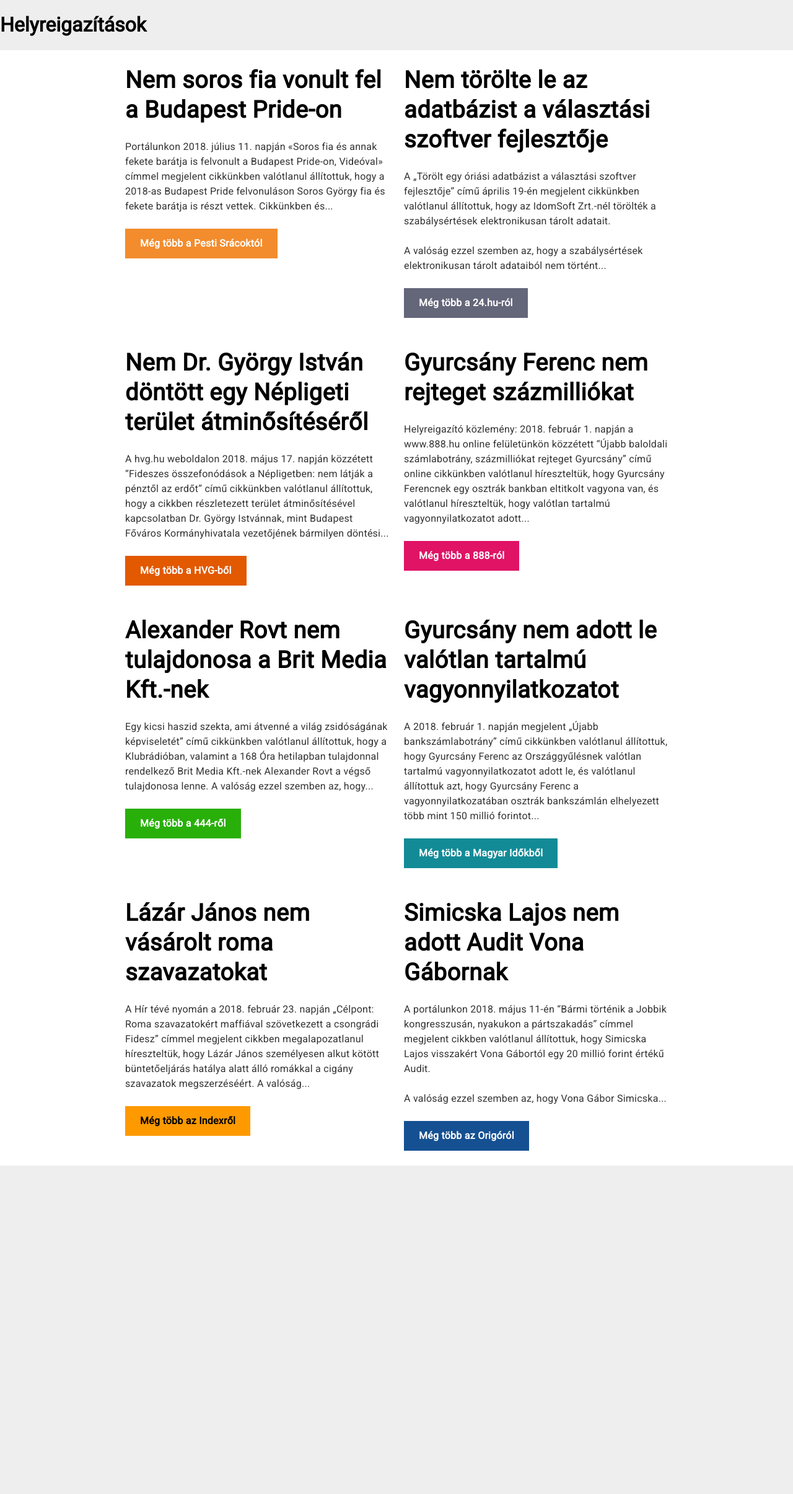
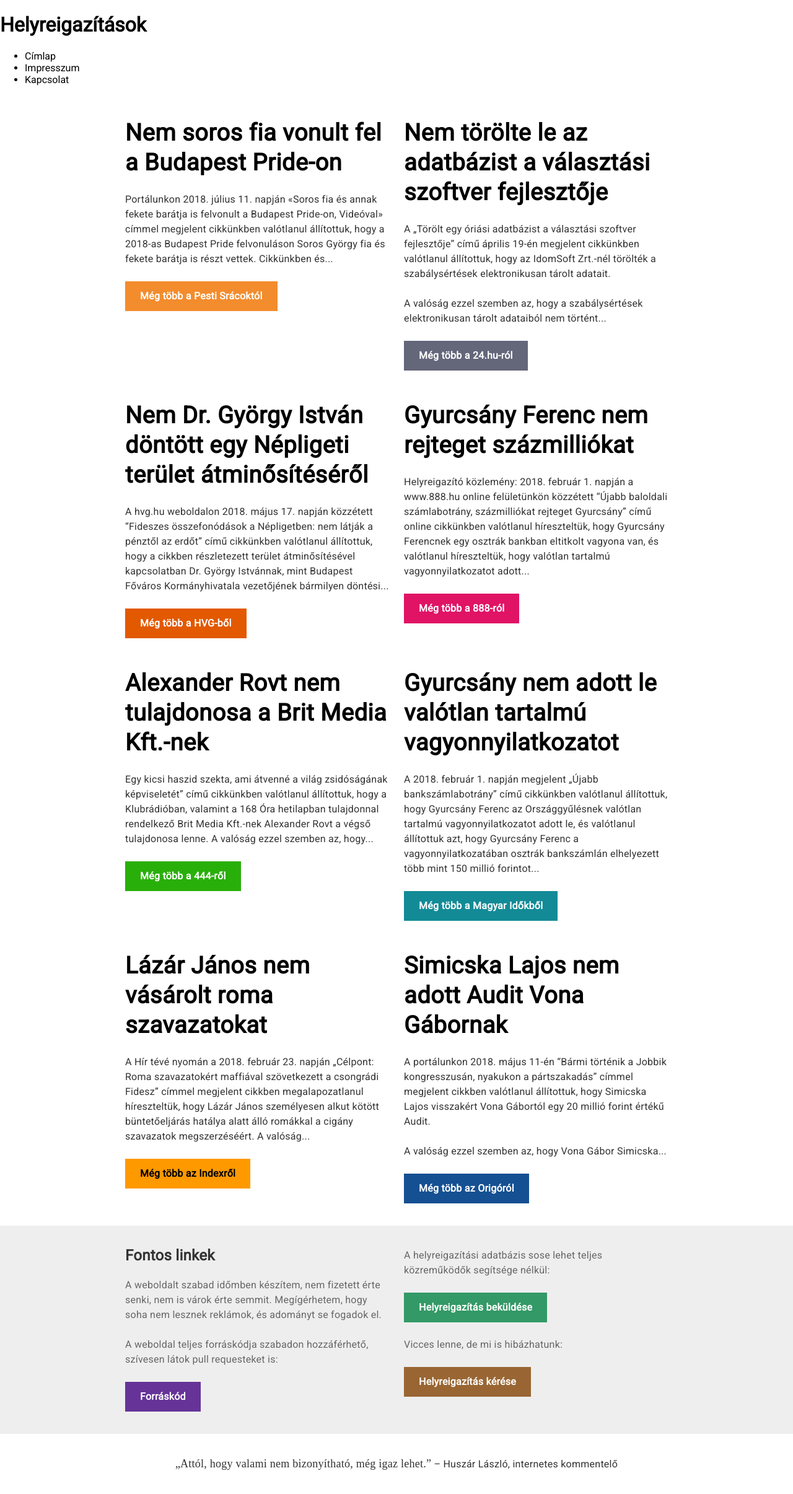
Before and after one commit to andormade/helyreigazitasok, a Jekyll site: the page built from index.html, in a window 1280 px wide. Shown: the whole page at 62% size. Built offline with Jekyll 4.4.1, drawn with Linux system fonts in a browser that asks for light colours; the list of posts is cut into pages by our own code; before the commit the page ends 1929 px from its top, so only the background shows below that.

Commit message:
update design

```diff
--- a/_layouts/default.html
+++ b/_layouts/default.html
@@ -19,17 +19,58 @@
 <body>
 	<div class="header">
 		<h1>Helyreigazítások</h1>
+		<ul>
+			<li>Címlap</li>
+			<li>Impresszum</li>
+			<li>Kapcsolat</li>
+
+		</ul>
 	</div>
-	<div class="wrapper">
+	<div class="white">
 		<div class="body">
 			{{ content }}
 		</div>
 	</div>
-	<div class="footer">
-		<div class="links">
-			<p></p>
+	<div class="grey">
+		<div class="footer">
+			<div class="column">
+				<div class="padding">
+					<h3>Fontos linkek</h3>
+					<p>A weboldalt szabad időmben készítem, nem fizetett érte senki, nem is várok érte semmit. Megígérhetem, hogy soha nem
+						lesznek reklámok, és adományt se fogadok el.</p>
+					<p>A weboldal teljes forráskódja szabadon hozzáférhető, szívesen látok pull requesteket is:</p>
+					<p>
+						<a class="source-button" target="_blank" href="https://github.com/andormade/helyreigazitasok">Forráskód</a>
+					</p>
+				</div>
+			</div>
+			<div class="column">
+				<div class="padding">
+					<p>A helyreigazítási adatbázis sose lehet teljes közreműködők segítsége nélkül:</p>
+					<p>
+						<a href="" class="send-correction-button">Helyreigazítás beküldése</a>
+					</p>
+					<p>Vicces lenne, de mi is hibázhatunk:</p>
+					<p>
+						<a class="request-correction-button">Helyreigazítás kérése</a>
+					</p>
+				</div>
+			</div>
+			<div class="clear"></div>
 		</div>
 	</div>
+	<div class="white">
+		<div class="footer center">
+
+					<div class="padding">
+						<p><span class="quote">„Attól, hogy valami nem bizonyítható, még igaz lehet.”</span> – Huszár László, internetes kommentelő</p>
+					</div>
+
+			<div class="clear"></div>
+		</div>
+
+	</div>
+
 </body>
 
 </html>
--- a/_sass/_logos.scss
+++ b/_sass/_buttons.scss
@@ -6,7 +6,7 @@
     }
 }
 
-.logo {
+.button {
     display: inline-block;
     font-weight: bold;
     padding: 0 24px;
@@ -14,57 +14,78 @@
 }
 
 .index-hu {
-    @extend .logo;
+    @extend .button;
     @include bgColorWithHover(#ff9900);
 
     color: black;
 }
 
 .magyar-idok {
-    @extend .logo;
+    @extend .button;
     @include bgColorWithHover(#128b97);
 
     color: white;
 }
 
 .hvg {
-    @extend .logo;
+    @extend .button;
     @include bgColorWithHover(#e25900);
 
     color: white;
 }
 
 .origo {
-    @extend .logo;
+    @extend .button;
     @include bgColorWithHover(#155092);
 
     color: white;
 }
 
 .huszonnegy {
-    @extend .logo;
+    @extend .button;
     @include bgColorWithHover(#64667a);
 
     color: #ffffff;
 }
 
 .nyolcnyolcnyolc {
-    @extend .logo;
+    @extend .button;
     @include bgColorWithHover(#e01365);
 
     color: #ffffff;
 }
 
 .negynegynegy {
-    @extend .logo;
+    @extend .button;
     @include bgColorWithHover(#29af0a);
 
     color: #ffffff;
 }
 
 .pesti-sracok {
-    @extend .logo;
+    @extend .button;
     @include bgColorWithHover(#F38C2D);
 
     color: #ffffff;
 }
+
+.send-correction-button {
+    @extend .button;
+    @include bgColorWithHover(#339966);
+
+    color: #ffffff;
+}
+
+.request-correction-button {
+    @extend .button;
+    @include bgColorWithHover(#996633);
+
+    color: #ffffff;
+}
+
+.source-button {
+    @extend .button;
+    @include bgColorWithHover(#663399);
+
+    color: #ffffff;
+}
--- a/_sass/_layout.scss
+++ b/_sass/_layout.scss
@@ -1,26 +1,44 @@
-body {
+body, html {
     font-family: Roboto, sans-serif;
     margin: 0;
     padding: 0;
-    background: #eeeeee;
+    background: #ffffff;
 }
 
-.wrapper {
+.white {
     background: #ffffff;
+    padding: 12px;
+
+    color: #333333;
+}
+
+.grey {
+    background: #eeeeee;
+    padding: 12px;
+
+    color: #666666;
+}
+
+.black {
+    background: #333333;
+    padding: 12px;
+    color: #cccccc;
 }
 
 .body {
     max-width: 900px;
     margin: 0 auto;
-   // padding: 12px;
     width: 100%;
 }
 
 .footer {
     margin: 0 auto;
-    padding: 12px;
     max-width: 900px;
     width: 100%;
+}
+
+.padding {
+    padding: 12px;
 }
 
 h2 {
@@ -59,8 +77,16 @@ p {
     line-height: 24px;
     padding: 12px 0;
     margin: 0;
-    color: #333333;
     letter-spacing: 0.25px;
+}
+
+.quote {
+    font-family: serif;
+    font-size: 18px;
+}
+
+.center {
+    text-align: center;
 }
 
 .column {
--- a/css/main.scss
+++ b/css/main.scss
@@ -4,4 +4,4 @@
 ---
 
 @import "layout";
-@import "logos";
+@import "buttons";
```
Also changed, not shown: _layouts/correction.html (+13 -11 lines), staticman.yml (line endings or trailing spaces).
